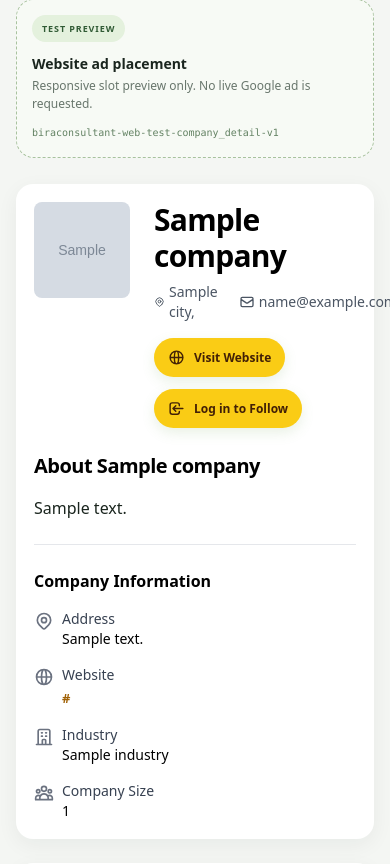
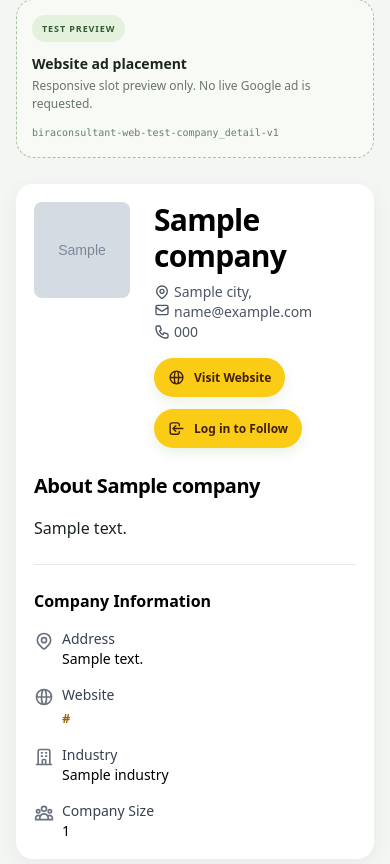
Before and after one commit to casndrih/BiraConsultant, a Laravel app: template resources/views/companies/detail.blade.php in a window 390 px wide; the page is wider, and only the part inside the window is pictured. Shown: the part 199-1063 px from the top of that part. Run offline with Laravel 12, Linux system fonts and the light colour scheme; the template is opened without the code that fills it: most values are stand-ins (such as "Sample title", 1, 10 or a date in 2020); grey boxes marked "Sample" are stand-in pictures; data that the repository does not hold is empty; some web fonts are replaced.

Commit message:
Fix company profile email overflow on mobile

```diff
--- a/resources/views/companies/detail.blade.php
+++ b/resources/views/companies/detail.blade.php
@@ -54,7 +54,7 @@
                             <h1 class="text-3xl font-bold text-black dark:text-white mb-2">
                                 {{ $company->name }}
                             </h1>
-                            <div class="flex items-center gap-4 text-sm text-gray-600 dark:text-gray-400 mb-4">
+                            <div class="flex flex-wrap items-center gap-x-4 gap-y-2 text-sm text-gray-600 dark:text-gray-400 mb-4 min-w-0">
                                 <span class="flex items-center gap-1">
                                     <svg class="w-4 h-4" fill="none" stroke="currentColor" viewBox="0 0 24 24">
                                         <path stroke-linecap="round" stroke-linejoin="round" stroke-width="2" d="M17.657 16.657L13.414 20.9a1.998 1.998 0 01-2.827 0l-4.244-4.243a8 8 0 1111.314 0z"></path>
@@ -62,7 +62,7 @@
                                     </svg>
                                     {{ $company->city }}, {{ optional($company->country)->name }}
                                 </span>
-                                <span class="flex items-center gap-1">
+                                <span class="flex items-start gap-1 min-w-0 max-w-full break-all">
                                     <svg class="w-4 h-4" fill="none" stroke="currentColor" viewBox="0 0 24 24">
                                         <path stroke-linecap="round" stroke-linejoin="round" stroke-width="2" d="M3 8l7.89 5.26a2 2 0 002.22 0L21 8M5 19h14a2 2 0 002-2V7a2 2 0 00-2-2H5a2 2 0 00-2 2v10a2 2 0 002 2z"></path>
                                     </svg>
```
